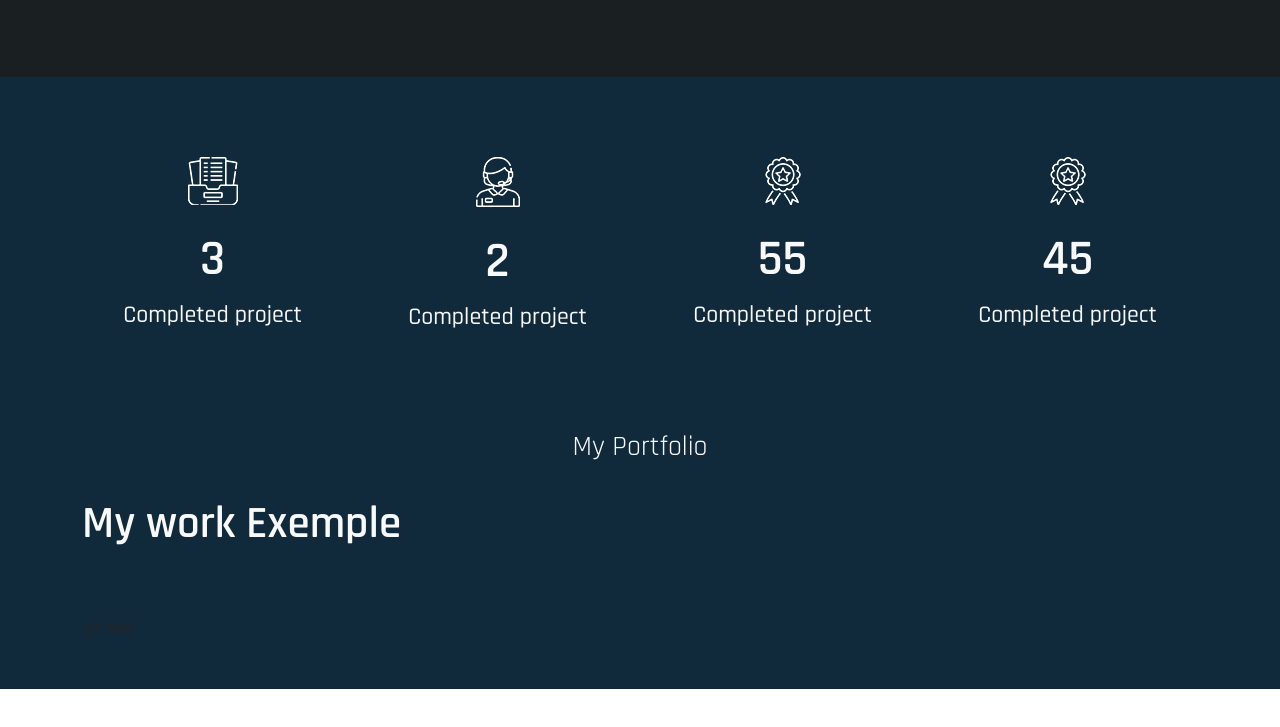
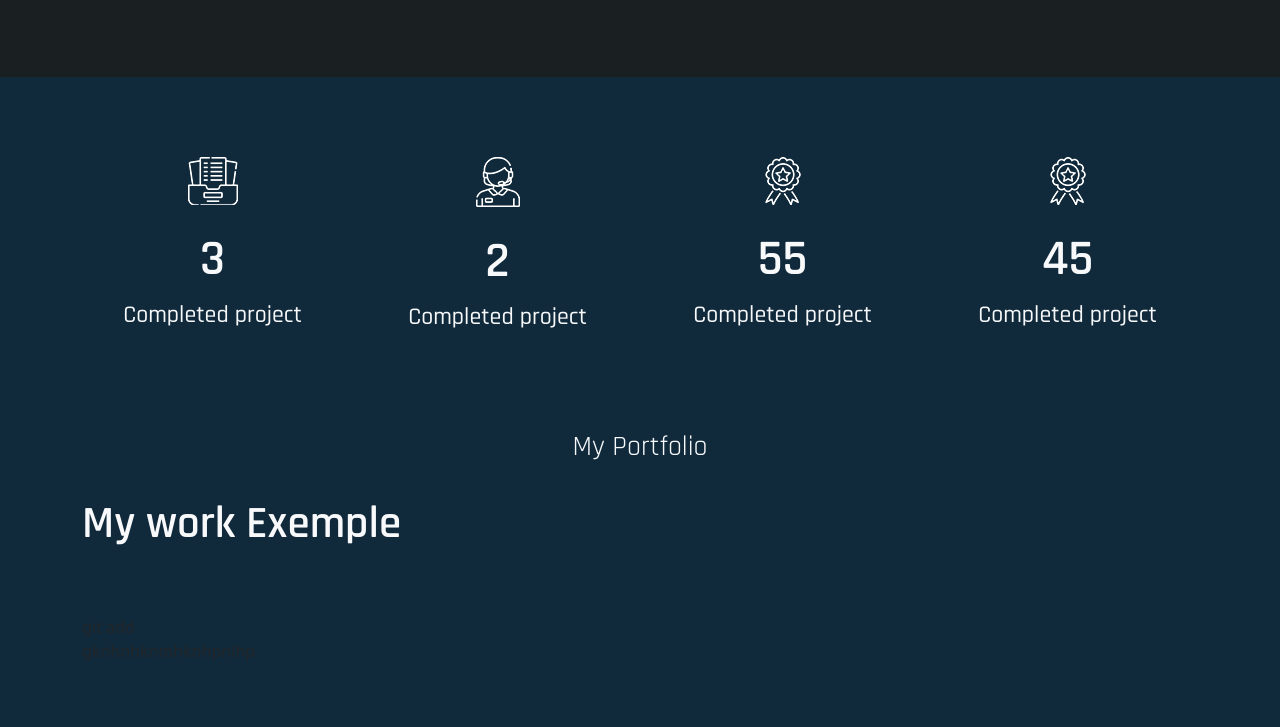
Before and after one commit to fouzaikhawlaf/portfolio, a plain HTML site: page index.html in a window 1280 px wide. Shown: the part 3026-3753 px from the top of the page. Before the commit the page ends 3715 px from the top, so only its background shows below. Drawn offline with nearby package versions, Linux system fonts and the light colour scheme.

Commit message:
first commit

```diff
--- a/index.html
+++ b/index.html
@@ -326,7 +326,7 @@
         <div class="col-lg-6 mt-3">
             git add
         </div>
-
+<p class="para">gknhnhknmhknhpnlhp</p>
 
 
     </div>
```
